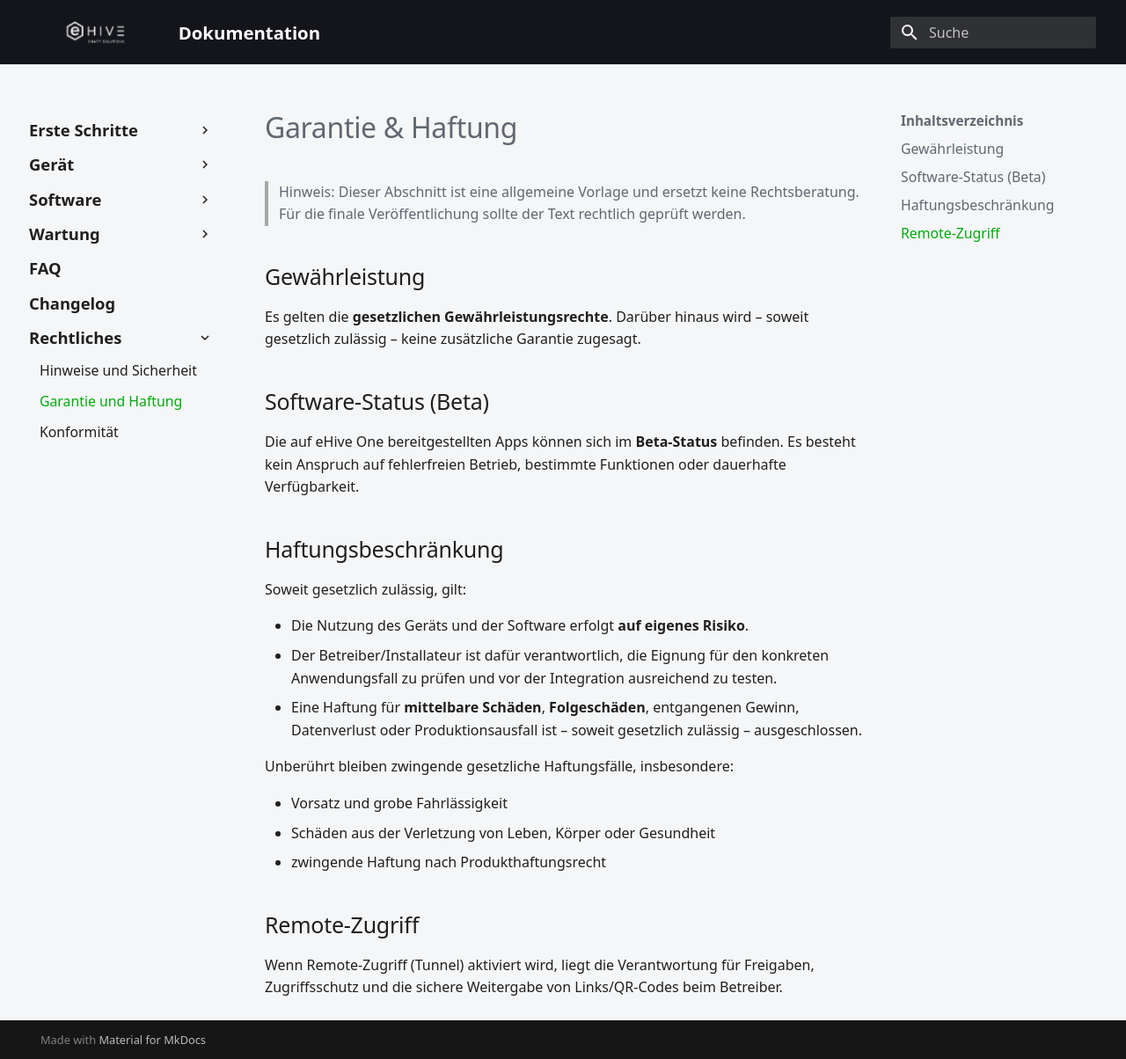
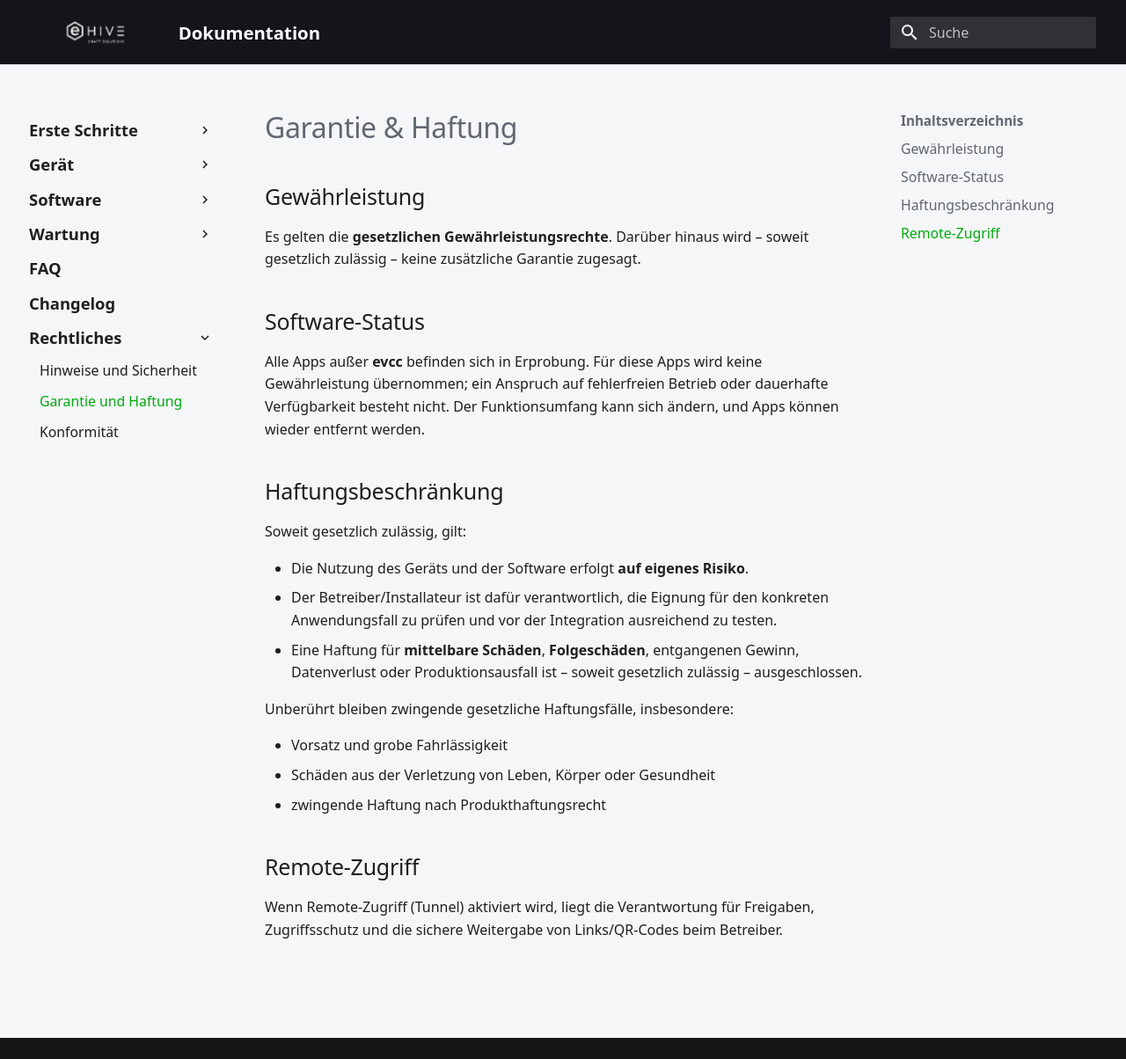
Before and after one commit to ehive-dev/doc, an MkDocs documentation site: the page built from docs/legal/warranty-liability.md, in a window 1280 px wide and 1204 px high. Shown: the whole window at 88% size. Built offline with MkDocs 1.6.1 and Material for MkDocs 9.7.7, drawn with Linux system fonts in a browser that asks for light colours.

Commit message:
docs: remove beta wording and add app erprobung notice

```diff
--- a/docs/legal/warranty-liability.md
+++ b/docs/legal/warranty-liability.md
@@ -1,14 +1,12 @@
 # Garantie & Haftung
-
-> Hinweis: Dieser Abschnitt ist eine allgemeine Vorlage und ersetzt keine Rechtsberatung. Für die finale Veröffentlichung sollte der Text rechtlich geprüft werden.
 
 ## Gewährleistung
 
 Es gelten die **gesetzlichen Gewährleistungsrechte**. Darüber hinaus wird – soweit gesetzlich zulässig – keine zusätzliche Garantie zugesagt.
 
-## Software‑Status (Beta)
+## Software‑Status
 
-Die auf eHive One bereitgestellten Apps können sich im **Beta‑Status** befinden. Es besteht kein Anspruch auf fehlerfreien Betrieb, bestimmte Funktionen oder dauerhafte Verfügbarkeit.
+Alle Apps außer **evcc** befinden sich in Erprobung. Für diese Apps wird keine Gewährleistung übernommen; ein Anspruch auf fehlerfreien Betrieb oder dauerhafte Verfügbarkeit besteht nicht. Der Funktionsumfang kann sich ändern, und Apps können wieder entfernt werden.
 
 ## Haftungsbeschränkung
 
--- a/mkdocs.yml
+++ b/mkdocs.yml
@@ -30,6 +30,9 @@ markdown_extensions:
 plugins:
 - search
 
+extra:
+  generator: false
+
 extra_css:
 - assets/stylesheets/extra.css
 
```
Also changed, not shown: docs/getting-started.md (+0 -2 lines), docs/maintenance/updates.md (+2 -2 lines), docs/software/other-apps.md (+2 -2 lines).
